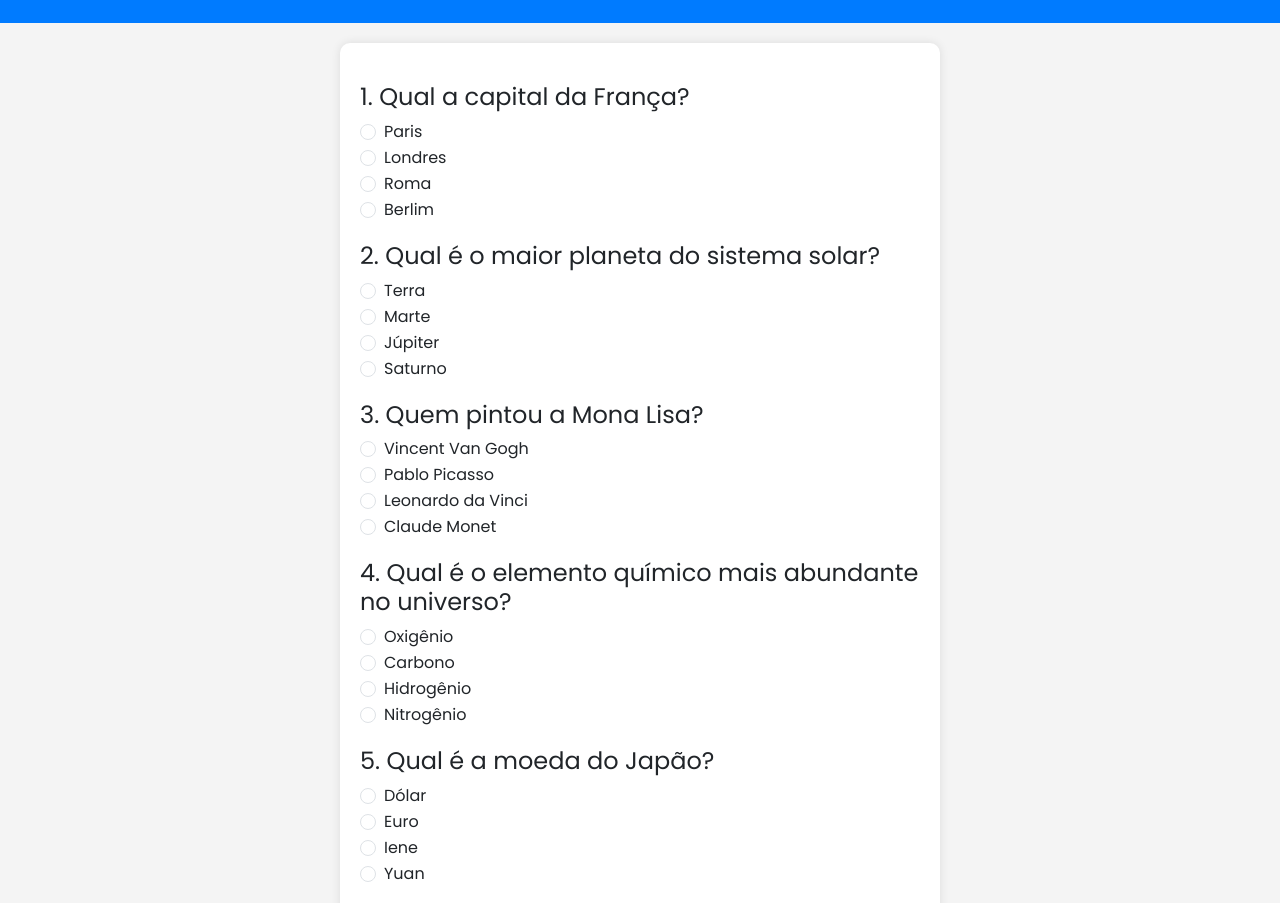
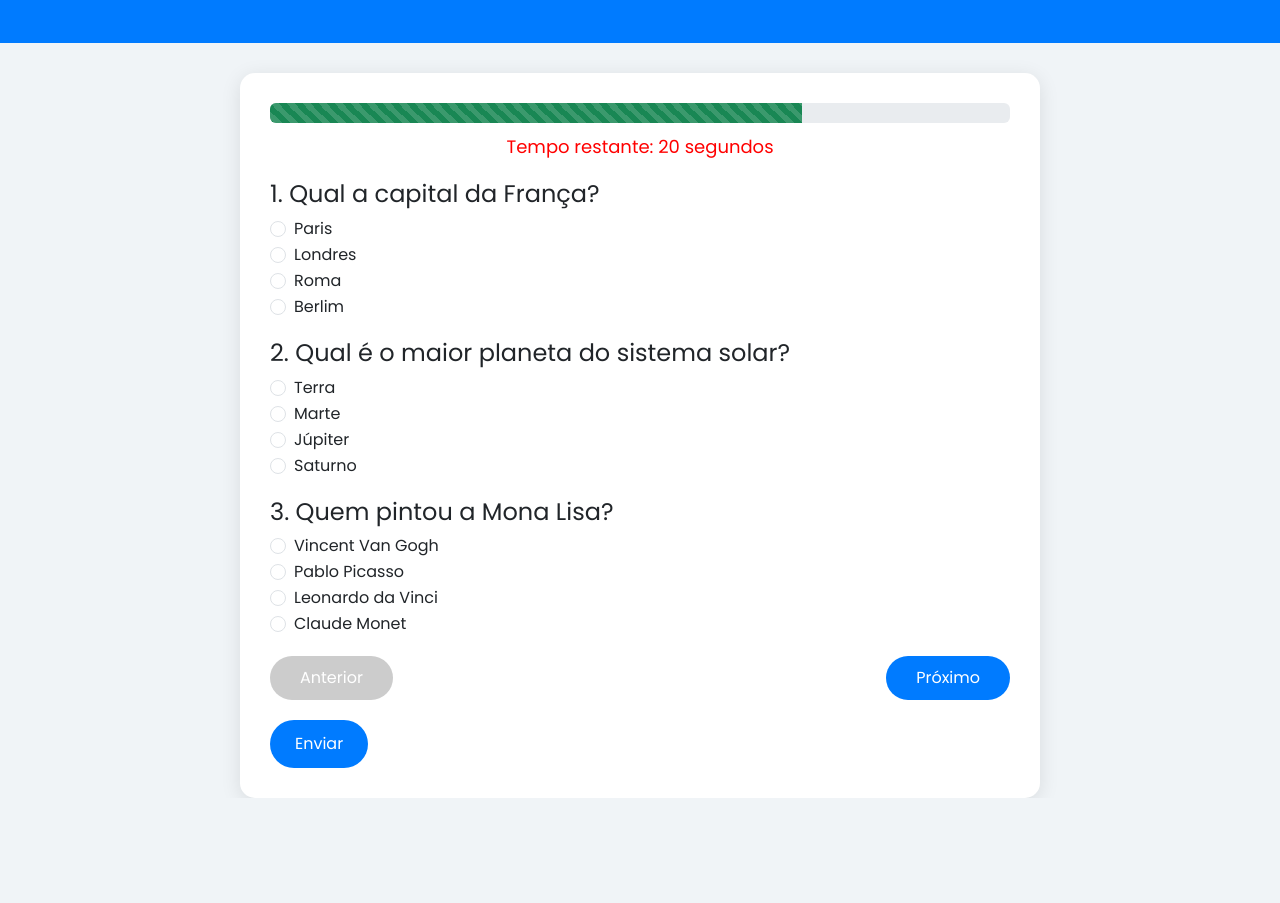
Before and after one commit to KaioxDev/QuizAppAI, a plain HTML site: page index.html in a window 1280 px wide. Shown: the part 113-1016 px from the top of the page. After the commit the page ends 911 px from the top, so only its background shows below. Drawn offline with nearby package versions, Linux system fonts and the light colour scheme.

Commit message:
Add files via upload

```diff
--- a/index.html
+++ b/index.html
@@ -3,24 +3,58 @@
 <head>
   <meta charset="UTF-8">
   <meta name="viewport" content="width=device-width, initial-scale=1.0">
-  <title>Teste Profissional</title>
-  <link href="https://fonts.googleapis.com/css2?family=Poppins:wght@400;600&display=swap" rel="stylesheet">
+  <title>Teste Profissional Moderno</title>
+  <link href="https://fonts.googleapis.com/css2?family=Poppins:wght@400;600&family=Roboto:wght@500&display=swap" rel="stylesheet">
   <link rel="stylesheet" href="https://cdnjs.cloudflare.com/ajax/libs/bootstrap/5.3.0/css/bootstrap.min.css">
   <link rel="stylesheet" href="./src/css/styles.css">
 </head>
 <body>
 
   <header>
-    <h1>Teste Profissional</h1>
+    <h1>Teste Profissional Moderno</h1>
     <p>Responda às perguntas e teste seus conhecimentos!</p>
   </header>
 
   <div class="quiz-container">
+    <div id="timerContainer">
+      <div class="progress">
+        <div id="progressBar" class="progress-bar progress-bar-striped bg-success" role="progressbar" style="width: 100%" aria-valuenow="100" aria-valuemin="0" aria-valuemax="100"></div>
+      </div>
+      <p id="timer">Tempo restante: 30 segundos</p>
+    </div>
+
     <form id="quizForm">
       <!-- Perguntas Dinâmicas serão carregadas aqui -->
     </form>
+
+    <div class="navigation-buttons">
+      <button class="btn-prev" onclick="prevPage()" disabled>Anterior</button>
+      <button class="btn-next" onclick="nextPage()">Próximo</button>
+    </div>
+
     <button class="btn-submit" onclick="submitQuiz()">Enviar</button>
   </div>
+
+  <!-- Modal Bootstrap para exibir resultado -->
+  <div class="modal fade" id="resultModal" tabindex="-1" aria-labelledby="resultModalLabel" aria-hidden="true">
+    <div class="modal-dialog modal-dialog-centered">
+      <div class="modal-content">
+        <div class="modal-header">
+          <h5 class="modal-title" id="resultModalLabel">Resultado do Teste</h5>
+          <button type="button" class="btn-close" data-bs-dismiss="modal" aria-label="Close"></button>
+        </div>
+        <div class="modal-body" id="modal-body-content">
+          <!-- O resultado será exibido aqui -->
+        </div>
+        <div class="modal-footer">
+          <button type="button" class="btn btn-primary" data-bs-dismiss="modal">Fechar</button>
+        </div>
+      </div>
+    </div>
+  </div>
+
+  <!-- Sons -->
+  <audio id="timesUpSound" src="times_up.mp3" preload="auto"></audio>
 
   <script src="./src/js/script.js"></script>
   <script src="https://cdnjs.cloudflare.com/ajax/libs/bootstrap/5.3.0/js/bootstrap.bundle.min.js"></script>
--- a/src/css/styles.css
+++ b/src/css/styles.css
@@ -1,6 +1,6 @@
 body {
   font-family: 'Poppins', sans-serif;
-    background-color: #f4f4f4;
+  background-color: #f0f4f7;
   margin: 0;
   padding: 0;
 }
@@ -8,22 +8,51 @@ body {
 header {
   background-color: #007bff;
   color: white;
-    padding: 20px 0;
+  padding: 30px 0;
   text-align: center;
-    margin-bottom: 20px;
+  margin-bottom: 30px;
+}
+
+header h1 {
+  font-family: 'Roboto', sans-serif;
+  font-size: 2.5em;
+  font-weight: 600;
 }
 
 .quiz-container {
-    max-width: 600px;
+  max-width: 800px;
   margin: 0 auto;
-    padding: 20px;
+  padding: 30px;
   background: white;
-    border-radius: 10px;
-    box-shadow: 0px 0px 10px rgba(0, 0, 0, 0.1);
+  border-radius: 15px;
+  box-shadow: 0px 4px 20px rgba(0, 0, 0, 0.1);
+}
+
+#timerContainer {
+  margin-bottom: 20px;
+  text-align: center;
+}
+
+#timer {
+  font-size: 18px;
+  color: #ff0000;
+}
+
+.progress {
+  height: 20px;
+  margin-bottom: 10px;
 }
 
 .question {
   margin: 20px 0;
+}
+
+.form-check {
+  transition: background-color 0.3s;
+}
+
+.form-check:hover {
+  background-color: #f8f9fa;
 }
 
 .btn-submit {
@@ -31,11 +60,41 @@ body {
   background-color: #007bff;
   color: white;
   border: none;
-    padding: 10px 20px;
-    border-radius: 5px;
+  padding: 12px 25px;
+  border-radius: 30px;
   cursor: pointer;
+  font-size: 16px;
+  transition: background-color 0.3s, transform 0.2s;
 }
 
 .btn-submit:hover {
   background-color: #0056b3;
+  transform: scale(1.05);
 }
+
+.navigation-buttons {
+  display: flex;
+  justify-content: space-between;
+  margin-top: 20px;
+}
+
+.navigation-buttons .btn-prev, .navigation-buttons .btn-next {
+  background-color: #007bff;
+  color: white;
+  border: none;
+  padding: 10px 30px;
+  border-radius: 30px;
+  cursor: pointer;
+  font-size: 16px;
+  transition: background-color 0.3s, transform 0.2s;
+}
+
+.navigation-buttons .btn-prev:disabled, .navigation-buttons .btn-next:disabled {
+  background-color: #cccccc;
+  cursor: not-allowed;
+}
+
+.navigation-buttons .btn-prev:hover, .navigation-buttons .btn-next:hover {
+  background-color: #0056b3;
+  transform: scale(1.05);
+}
--- a/src/js/script.js
+++ b/src/js/script.js
@@ -4,38 +4,95 @@ const questions = [
   { question: "Quem pintou a Mona Lisa?", choices: ["Vincent Van Gogh", "Pablo Picasso", "Leonardo da Vinci", "Claude Monet"], correct: 2 },
   { question: "Qual é o elemento químico mais abundante no universo?", choices: ["Oxigênio", "Carbono", "Hidrogênio", "Nitrogênio"], correct: 2 },
   { question: "Qual é a moeda do Japão?", choices: ["Dólar", "Euro", "Iene", "Yuan"], correct: 2 },
-    { question: "Em que ano o homem pisou na Lua?", choices: ["1969", "1972", "1965", "1980"], correct: 0 },
-    { question: "Qual o país mais populoso do mundo?", choices: ["Índia", "Estados Unidos", "China", "Rússia"], correct: 2 },
-    { question: "Quem foi o primeiro presidente dos EUA?", choices: ["Abraham Lincoln", "George Washington", "Thomas Jefferson", "John Adams"], correct: 1 },
-    { question: "Qual é o oceano mais profundo?", choices: ["Atlântico", "Pacífico", "Índico", "Ártico"], correct: 1 },
-    { question: "Qual é o animal mais rápido do mundo?", choices: ["Leopardo", "Falcão-peregrino", "Cavalo", "Tubarão-branco"], correct: 1 },
-    { question: "Qual é a fórmula química da água?", choices: ["H2O", "CO2", "O2", "N2"], correct: 0 },
-    { question: "Qual o maior deserto do mundo?", choices: ["Saara", "Gobi", "Antártida", "Kalahari"], correct: 2 },
-    { question: "Quem descobriu a gravidade?", choices: ["Albert Einstein", "Isaac Newton", "Galileu Galilei", "Nikola Tesla"], correct: 1 },
-    { question: "Quantos continentes existem?", choices: ["5", "6", "7", "8"], correct: 2 },
-    { question: "Em qual continente fica o Brasil?", choices: ["América do Sul", "Ásia", "Europa", "África"], correct: 0 },
+  { question: "Em que ano o homem pisou na Lua?", choices: ["1969", "1972", "1965", "1980"], correct: 0 }
 ];
 
+let currentPage = 0;
+const questionsPerPage = 3;
+let timeLeft = 30; // Tempo em segundos
+const totalTime = 30; // Tempo total em segundos
+let timerInterval;
+
 function loadQuiz() {
+  clearInterval(timerInterval);
+  startTimer();
+
   const quizForm = document.getElementById('quizForm');
-    questions.forEach((q, index) => {
+  quizForm.innerHTML = ''; // Limpar perguntas atuais
+
+  const start = currentPage * questionsPerPage;
+  const end = start + questionsPerPage;
+  const paginatedQuestions = questions.slice(start, end);
+
+  paginatedQuestions.forEach((q, index) => {
     const questionDiv = document.createElement('div');
     questionDiv.classList.add('question');
 
     questionDiv.innerHTML = `
-        <h4>${index + 1}. ${q.question}</h4>
+      <h4>${start + index + 1}. ${q.question}</h4>
       ${q.choices.map((choice, i) => `
         <div class="form-check">
-            <input class="form-check-input" type="radio" name="question${index}" id="q${index}_${i}" value="${i}">
-            <label class="form-check-label" for="q${index}_${i}">${choice}</label>
+          <input class="form-check-input" type="radio" name="question${start + index}" id="q${start + index}_${i}" value="${i}">
+          <label class="form-check-label" for="q${start + index}_${i}">${choice}</label>
         </div>
       `).join('')}
     `;
     quizForm.appendChild(questionDiv);
   });
+
+  document.querySelector('.btn-prev').disabled = currentPage === 0;
+  document.querySelector('.btn-next').disabled = (end >= questions.length);
+}
+
+function startTimer() {
+  timeLeft = totalTime;
+  const timerDisplay = document.getElementById('timer');
+  const progressBar = document.getElementById('progressBar');
+
+  timerInterval = setInterval(() => {
+    timeLeft--;
+
+    const progressPercentage = (timeLeft / totalTime) * 100;
+    progressBar.style.width = `${progressPercentage}%`;
+    progressBar.setAttribute('aria-valuenow', progressPercentage);
+
+    timerDisplay.textContent = `Tempo restante: ${timeLeft} segundos`;
+
+    if (timeLeft <= 0) {
+      clearInterval(timerInterval);
+      timeUp();
+    }
+  }, 1000);
+}
+
+function timeUp() {
+  const timesUpSound = document.getElementById('timesUpSound');
+  timesUpSound.play();
+
+  const modalBodyContent = document.getElementById('modal-body-content');
+  modalBodyContent.innerHTML = 'O tempo acabou! Tente novamente na próxima vez.';
+
+  const resultModal = new bootstrap.Modal(document.getElementById('resultModal'));
+  resultModal.show();
+
+  document.querySelector('.btn-submit').disabled = true;
+  document.querySelector('.btn-next').disabled = true;
+  document.querySelector('.btn-prev').disabled = true;
+}
+
+function nextPage() {
+  currentPage++;
+  loadQuiz();
+}
+
+function prevPage() {
+  currentPage--;
+  loadQuiz();
 }
 
 function submitQuiz() {
+  clearInterval(timerInterval);
+
   let score = 0;
   questions.forEach((q, index) => {
     const selectedOption = document.querySelector(`input[name="question${index}"]:checked`);
@@ -43,7 +100,15 @@ const questions = [
       score++;
     }
   });
-    alert(`Você acertou ${score} de ${questions.length} perguntas.`);
+
+  const modalBodyContent = document.getElementById('modal-body-content');
+  modalBodyContent.innerHTML = `Você acertou ${score} de ${questions.length} perguntas.`;
+
+  const resultModal = new bootstrap.Modal(document.getElementById('resultModal'));
+  resultModal.show();
 }
 
-  window.onload = loadQuiz;
+window.onload = function() {
+  loadQuiz();
+  startTimer(); // Iniciar o cronômetro assim que o quiz for carregado
+}
```
Also changed, not shown: DynamicQuizAppwithChatGPTHTMLCSSJavaScriptNoCode.txt (added), 1 other file. Lines whose indentation alone changed are shown as unchanged.
